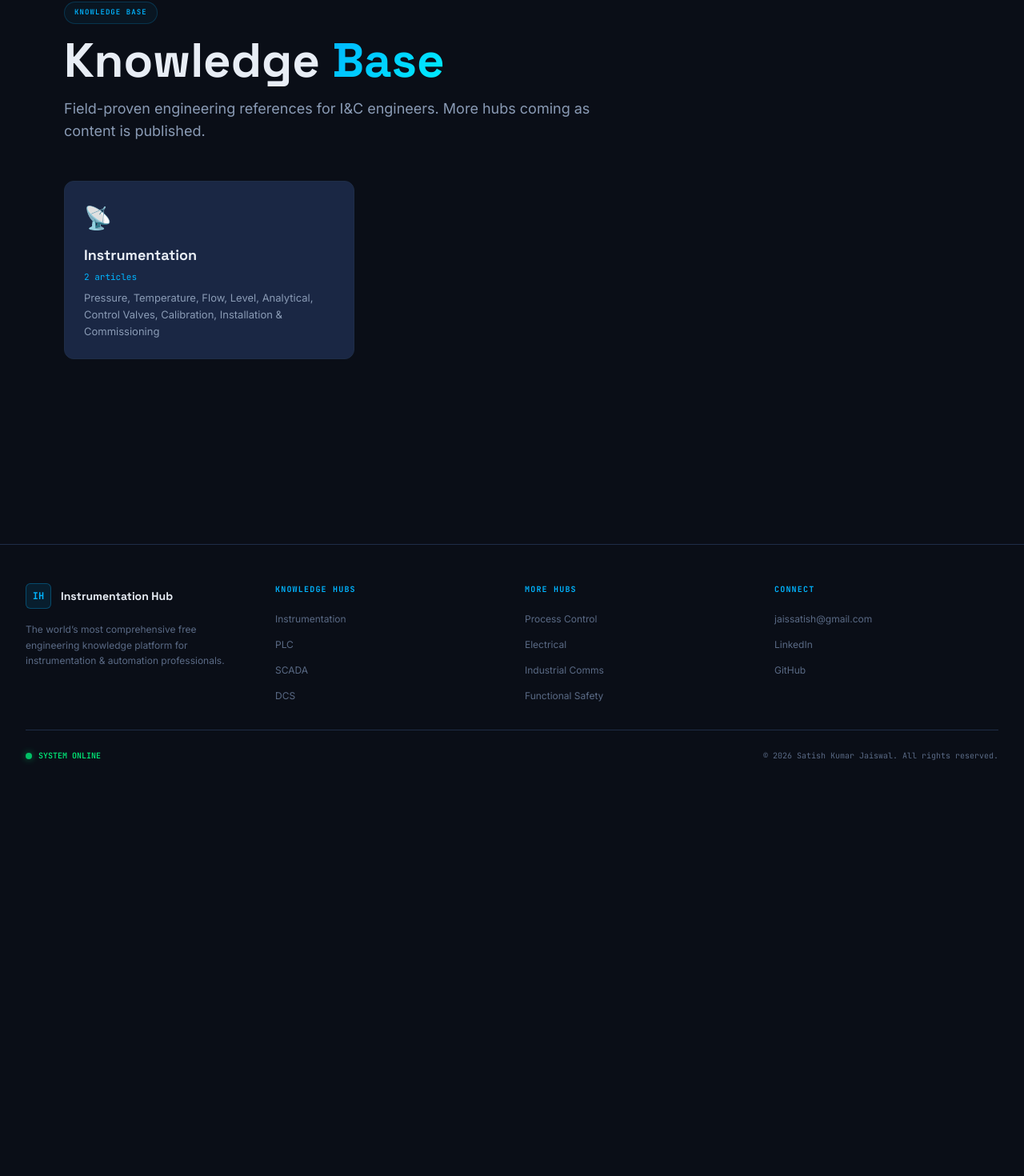
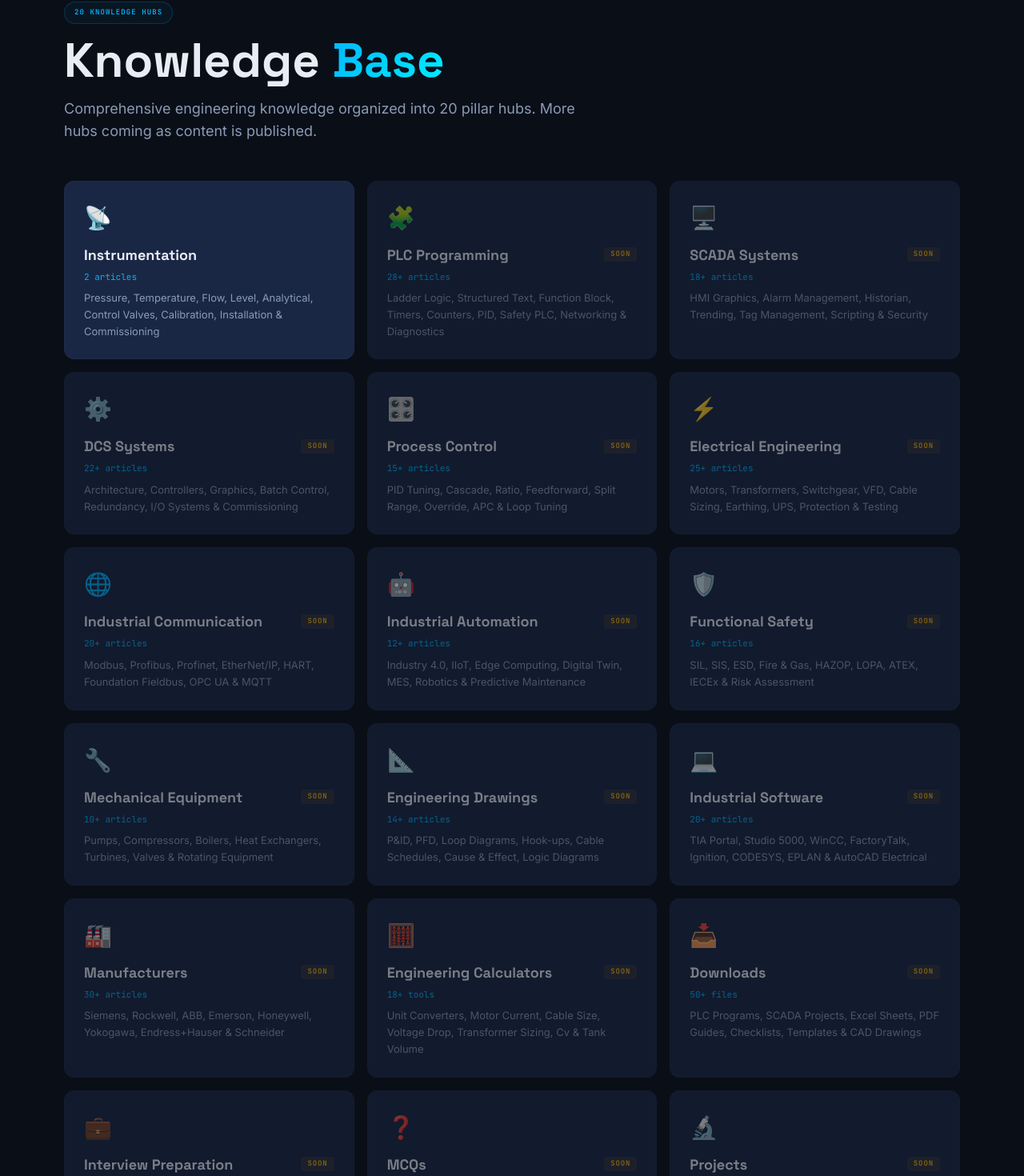
Before and after one commit to jaissatish-web/instrumentation-hub, a Next.js app: page /knowledge in a window 1280 px wide. Shown: the part 120-1590 px from the top of the page at 80% size. Before the commit the page ends 1120 px from the top, so only its background shows below. Built offline with nearby package versions, Linux system fonts and the light colour scheme.

Commit message:
fix: restore all hub cards with 'Soon' badge; only instrumentation is clickable; non-existent hubs show Coming Soon page

```diff
--- /dev/null
+++ b/src/app/knowledge/[hub]/page.tsx
@@ -0,0 +1,26 @@
+import Link from "next/link";
+
+export default async function HubPage({ params }: { params: Promise<{ hub: string }> }) {
+  const { hub } = await params;
+
+  return (
+    <div className="page-enter min-h-screen flex items-center justify-center px-4">
+      <div className="glass-card rounded-2xl p-8 sm:p-12 max-w-lg mx-auto text-center" style={{border: "1px solid var(--color-border)", background: "var(--color-bg-card)"}}>
+        <div className="text-6xl mb-4">🚧</div>
+        <h1 className="text-2xl sm:text-3xl font-black text-[var(--color-text-primary)] mb-3" style={{fontFamily: "var(--font-display)"}}>
+          Coming Soon
+        </h1>
+        <p className="text-[var(--color-text-secondary)] mb-6 leading-relaxed">
+          The <strong className="text-amber-400">{hub.replace(/-/g, " ").replace(/\b\w/g, l => l.toUpperCase())}</strong> hub is under development and will be published soon.
+        </p>
+        <Link
+          href="/knowledge"
+          className="inline-flex items-center gap-2 px-6 py-3 rounded-xl font-semibold text-sm uppercase tracking-[.08em] text-black bg-amber-400 hover:bg-amber-300 transition-all shadow-lg shadow-amber-400/20"
+          style={{fontFamily: "var(--font-mono)"}}
+        >
+          ← Back to Knowledge Base
+        </Link>
+      </div>
+    </div>
+  );
+}
--- a/src/app/knowledge/page.tsx
+++ b/src/app/knowledge/page.tsx
@@ -1,7 +1,26 @@
 import Link from "next/link";
 
 const hubs = [
-  { id: "instrumentation", icon: "📡", name: "Instrumentation", desc: "Pressure, Temperature, Flow, Level, Analytical, Control Valves, Calibration, Installation & Commissioning", count: "2 articles" },
+  { id: "instrumentation", icon: "📡", name: "Instrumentation", desc: "Pressure, Temperature, Flow, Level, Analytical, Control Valves, Calibration, Installation & Commissioning", count: "2 articles", comingSoon: false },
+  { id: "plc", icon: "🧩", name: "PLC Programming", desc: "Ladder Logic, Structured Text, Function Block, Timers, Counters, PID, Safety PLC, Networking & Diagnostics", count: "28+ articles", comingSoon: true },
+  { id: "scada", icon: "🖥️", name: "SCADA Systems", desc: "HMI Graphics, Alarm Management, Historian, Trending, Tag Management, Scripting & Security", count: "18+ articles", comingSoon: true },
+  { id: "dcs", icon: "⚙️", name: "DCS Systems", desc: "Architecture, Controllers, Graphics, Batch Control, Redundancy, I/O Systems & Commissioning", count: "22+ articles", comingSoon: true },
+  { id: "process-control", icon: "🎛️", name: "Process Control", desc: "PID Tuning, Cascade, Ratio, Feedforward, Split Range, Override, APC & Loop Tuning", count: "15+ articles", comingSoon: true },
+  { id: "electrical", icon: "⚡", name: "Electrical Engineering", desc: "Motors, Transformers, Switchgear, VFD, Cable Sizing, Earthing, UPS, Protection & Testing", count: "25+ articles", comingSoon: true },
+  { id: "communication", icon: "🌐", name: "Industrial Communication", desc: "Modbus, Profibus, Profinet, EtherNet/IP, HART, Foundation Fieldbus, OPC UA & MQTT", count: "20+ articles", comingSoon: true },
+  { id: "automation", icon: "🤖", name: "Industrial Automation", desc: "Industry 4.0, IIoT, Edge Computing, Digital Twin, MES, Robotics & Predictive Maintenance", count: "12+ articles", comingSoon: true },
+  { id: "safety", icon: "🛡️", name: "Functional Safety", desc: "SIL, SIS, ESD, Fire & Gas, HAZOP, LOPA, ATEX, IECEx & Risk Assessment", count: "16+ articles", comingSoon: true },
+  { id: "mechanical", icon: "🔧", name: "Mechanical Equipment", desc: "Pumps, Compressors, Boilers, Heat Exchangers, Turbines, Valves & Rotating Equipment", count: "10+ articles", comingSoon: true },
+  { id: "drawings", icon: "📐", name: "Engineering Drawings", desc: "P&ID, PFD, Loop Diagrams, Hook-ups, Cable Schedules, Cause & Effect, Logic Diagrams", count: "14+ articles", comingSoon: true },
+  { id: "software", icon: "💻", name: "Industrial Software", desc: "TIA Portal, Studio 5000, WinCC, FactoryTalk, Ignition, CODESYS, EPLAN & AutoCAD Electrical", count: "20+ articles", comingSoon: true },
+  { id: "manufacturers", icon: "🏭", name: "Manufacturers", desc: "Siemens, Rockwell, ABB, Emerson, Honeywell, Yokogawa, Endress+Hauser & Schneider", count: "30+ articles", comingSoon: true },
+  { id: "calculators", icon: "🧮", name: "Engineering Calculators", desc: "Unit Converters, Motor Current, Cable Size, Voltage Drop, Transformer Sizing, Cv & Tank Volume", count: "18+ tools", comingSoon: true },
+  { id: "downloads", icon: "📥", name: "Downloads", desc: "PLC Programs, SCADA Projects, Excel Sheets, PDF Guides, Checklists, Templates & CAD Drawings", count: "50+ files", comingSoon: true },
+  { id: "interview", icon: "💼", name: "Interview Preparation", desc: "Technical Q&A, HR Questions, Fresh Graduate to Senior Level, Oil & Gas Focus", count: "200+ questions", comingSoon: true },
+  { id: "mcqs", icon: "❓", name: "MCQs", desc: "Instrumentation, PLC, SCADA, DCS, Electrical, Safety, Networks, Automation & Robotics", count: "500+ questions", comingSoon: true },
+  { id: "projects", icon: "🔬", name: "Projects", desc: "PLC, Arduino, ESP32, Raspberry Pi, IoT, SCADA, Automation & Capstone Projects", count: "25+ projects", comingSoon: true },
+  { id: "engineering-tools", icon: "🛠️", name: "Engineering Tools", desc: "Reference Tables, ISA/IEC Symbols, Cable Color Codes, Standards Library & Cheat Sheets", count: "12+ tools", comingSoon: true },
+  { id: "career", icon: "🎯", name: "Career Hub", desc: "Engineering Roadmaps, Resume Writing, Certifications, Training, Jobs & Career Guides", count: "15+ guides", comingSoon: true },
 ];
 
 export default function KnowledgePage() {
@@ -10,26 +29,46 @@ export default function KnowledgePage() {
       {/* Header */}
       <div className="mb-12">
         <div className="inline-flex items-center gap-2 px-3 py-1.5 rounded-full border border-[var(--color-accent-blue)]/20 bg-[var(--color-accent-blue)]/5 mb-4">
-          <span className="text-[9px] font-semibold uppercase tracking-[.12em] text-[var(--color-accent-blue)]" style={{fontFamily: "var(--font-mono)"}}>Knowledge Base</span>
+          <span className="text-[9px] font-semibold uppercase tracking-[.12em] text-[var(--color-accent-blue)]" style={{fontFamily: "var(--font-mono)"}}>20 Knowledge Hubs</span>
         </div>
         <h1 className="text-5xl sm:text-6xl font-black text-[var(--color-text-primary)] mb-4" style={{fontFamily: "var(--font-display)"}}>
           Knowledge <span className="gradient-blue">Base</span>
         </h1>
         <p className="text-lg text-[var(--color-text-secondary)] max-w-2xl">
-          Field-proven engineering references for I&C engineers. More hubs coming as content is published.
+          Comprehensive engineering knowledge organized into 20 pillar hubs. More hubs coming as content is published.
         </p>
       </div>
 
       {/* Hub Grid */}
       <div className="hub-grid">
-        {hubs.map((h) => (
-          <Link key={h.id} href={`/knowledge/${h.id}`} className="hub-card">
-            <div className="hub-icon">{h.icon}</div>
-            <div className="hub-name">{h.name}</div>
-            <div className="hub-count">{h.count}</div>
-            <div className="hub-desc">{h.desc}</div>
-          </Link>
-        ))}
+        {hubs.map((h) => {
+          const Card = ({ children }: { children: React.ReactNode }) =>
+            h.comingSoon ? (
+              <div className="hub-card opacity-50 cursor-not-allowed select-none" aria-disabled="true">
+                {children}
+              </div>
+            ) : (
+              <Link href={`/knowledge/${h.id}`} className="hub-card">
+                {children}
+              </Link>
+            );
+
+          return (
+            <Card key={h.id}>
+              <div className="hub-icon">{h.icon}</div>
+              <div className="hub-name flex items-center justify-between">
+                <span>{h.name}</span>
+                {h.comingSoon && (
+                  <span className="text-[9px] font-semibold uppercase tracking-[.1em] text-amber-400 bg-amber-500/10 px-2 py-0.5 rounded" style={{fontFamily: "var(--font-mono)"}}>
+                    Soon
+                  </span>
+                )}
+              </div>
+              <div className="hub-count">{h.count}</div>
+              <div className="hub-desc">{h.desc}</div>
+            </Card>
+          );
+        })}
       </div>
     </div>
   );
```
